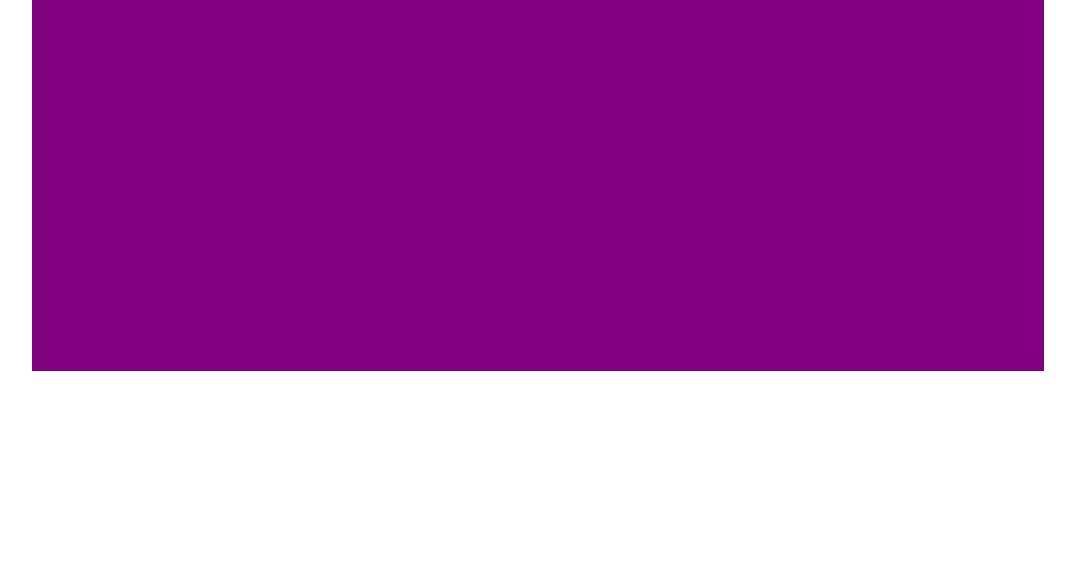
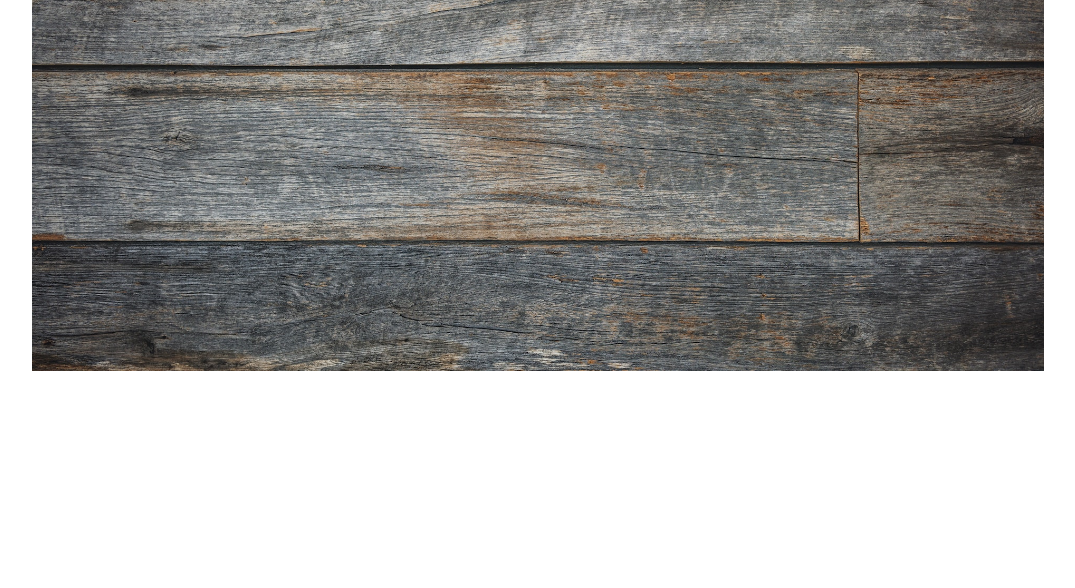
Before and after one commit to samwise-webdev/97_background, a plain HTML site: page index.html in a window 1280 px wide. Shown: the part 212-800 px from the top of the page, without its empty margins (102-1177 px from the left). Drawn offline with Linux system fonts and the light colour scheme.

Commit message:
added background image to the section and a note on backgrounds.

```diff
--- a/notes.css
+++ b/notes.css
@@ -1,8 +1,13 @@
+/* Background-color is only one of the options that can be used for the background. Another common use is for background images */
+
     section {
         width: 80%;
         height: 500px;
         background-color: purple;
         margin: 0 auto;
+/* background-image will use a url that can be to an image in a folder or an image online. Or it can be used to set a gradient */
+        background-image: url(smaller-mossholder-FOY6thQ7qVc-unsplash.jpg);
+        background-size: cover;
     }
 
     h1 {
```
